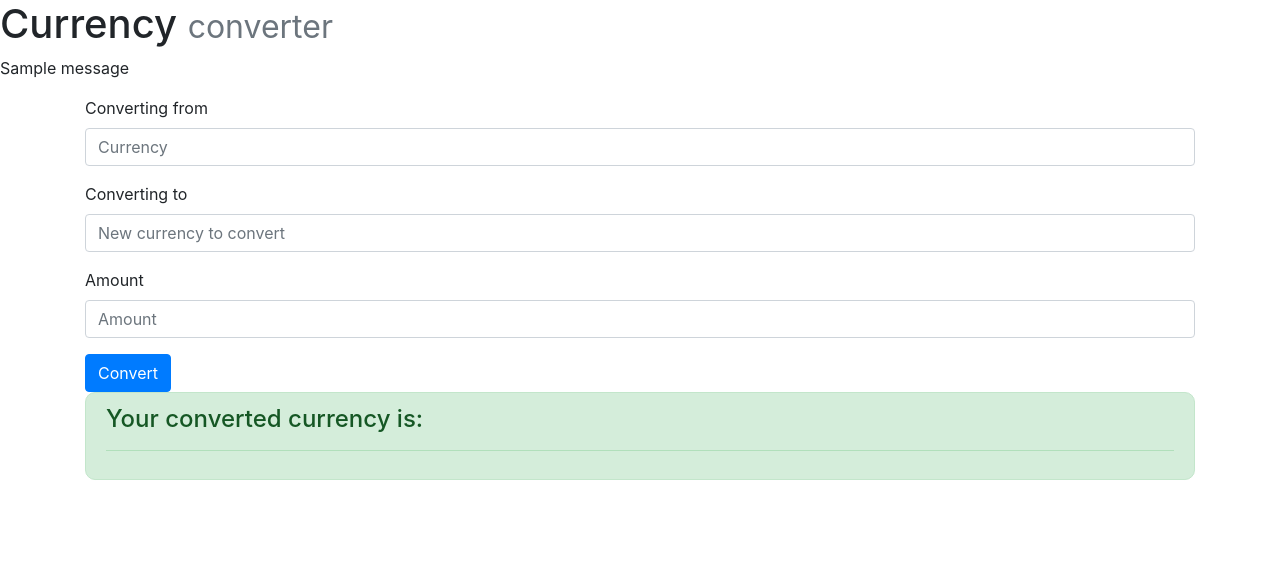
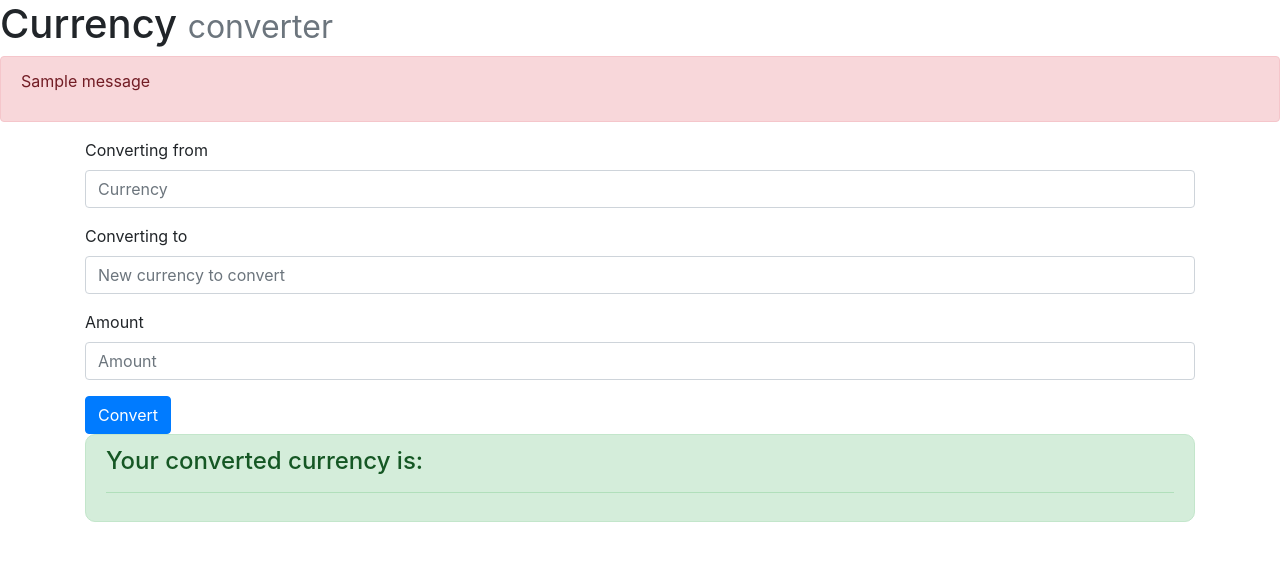
Before and after one commit to isaacSoto10/Currencyconverter, a Flask app: page / in a window 1280 px wide. Shown: the top 561 px of the page. Run offline with Flask 2, Linux system fonts and the light colour scheme; one stand-in notice (Sample message) is shown; some libraries are stand-ins or nearby versions.

Commit message:
Second commit

```diff
--- a/app.py
+++ b/app.py
@@ -22,7 +22,8 @@ def convert_currency():
     validation = currency_help.validate(to=to_currency,frm=from_currency,amount=amount_currency)
     for val in validation:
         if validation[val][0] == False:
-            display_help.display_error(error=validation[val][1],preface="There was an error with your submission:",postface="Please try again.")
+            error = display_help.display_error(error=validation[val][1],preface="There was an error with your submission:",postface="Please try again.")
+
             return redirect("/")
     result= currency_help.convert(frm=from_currency, to=to_currency, amount=amount_currency)
     return render_template('home.html', convert=result)
--- a/templates/converter.html
+++ b/templates/converter.html
@@ -14,17 +14,20 @@
             Currency
             <small class="text-muted">converter</small>
         </h1>
+
             <section class="messages">
                 {% with messages = get_flashed_messages(with_categories=true) %}
                 {%if messages %} {% for category,msg in
                     get_flashed_messages(with_categories=true) %}
-                <p class="{{category}}">{{msg}}</p>
+                    <div class="alert alert-danger" role="alert"><p class="{{category}}">{{msg}}</p></div>
                     {% endfor %} {% endif %} {% endwith %}
             </section>
+        </div>
             <div class="container">
                 {% block content %} {% endblock %}
             </div>
 
+
     {% block more_scripts %}{% endblock %}
 </body>
 </html>
--- a/templates/home.html
+++ b/templates/home.html
@@ -24,6 +24,7 @@
     <p>
         <div class="result">
             <p>{{convert}}</p>
+            <p>{{error}}</p>
         </div></p>
     <hr>
     <p class="mb-0"></p>
```
Lines whose indentation alone changed are shown as unchanged.
